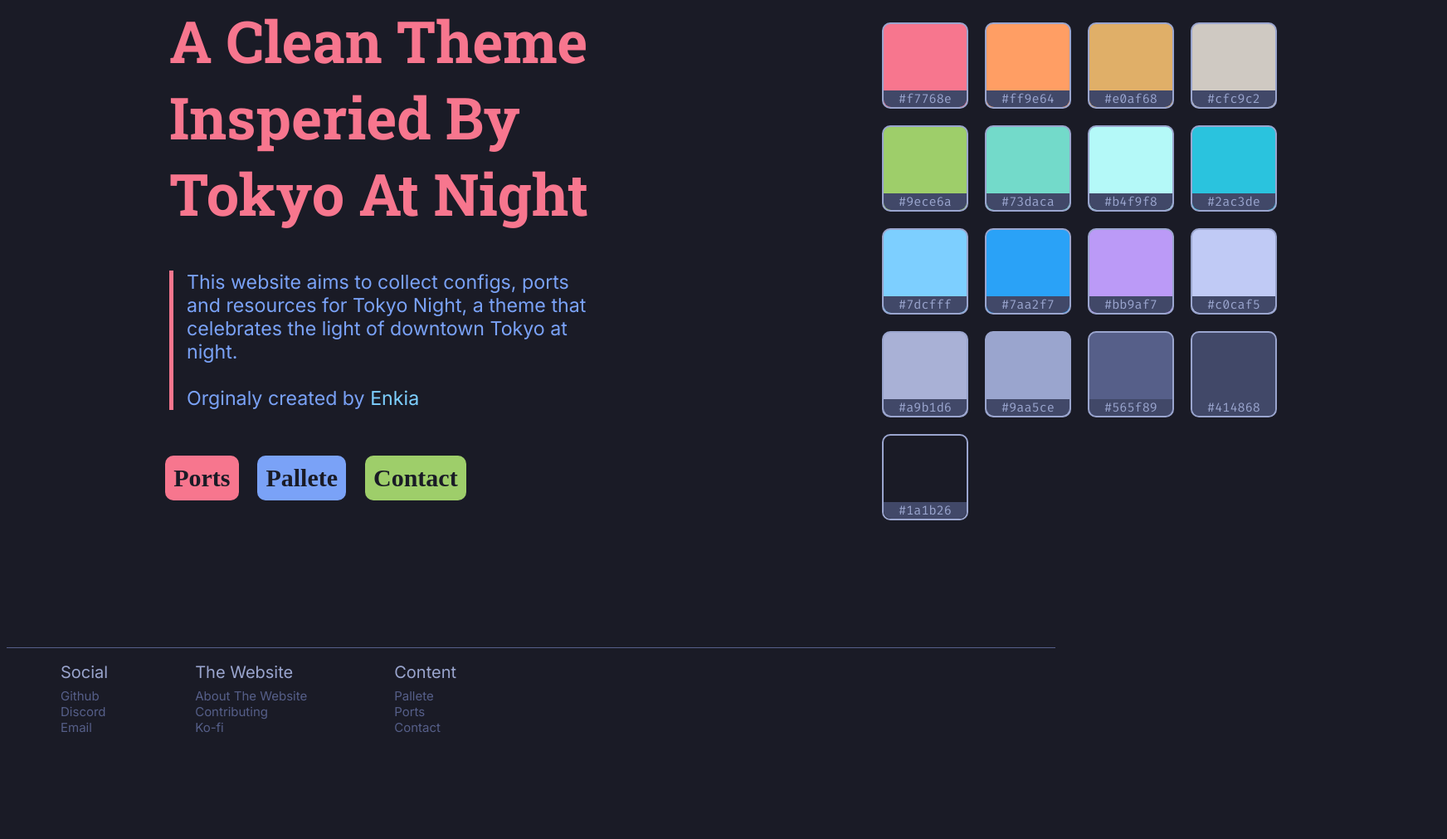
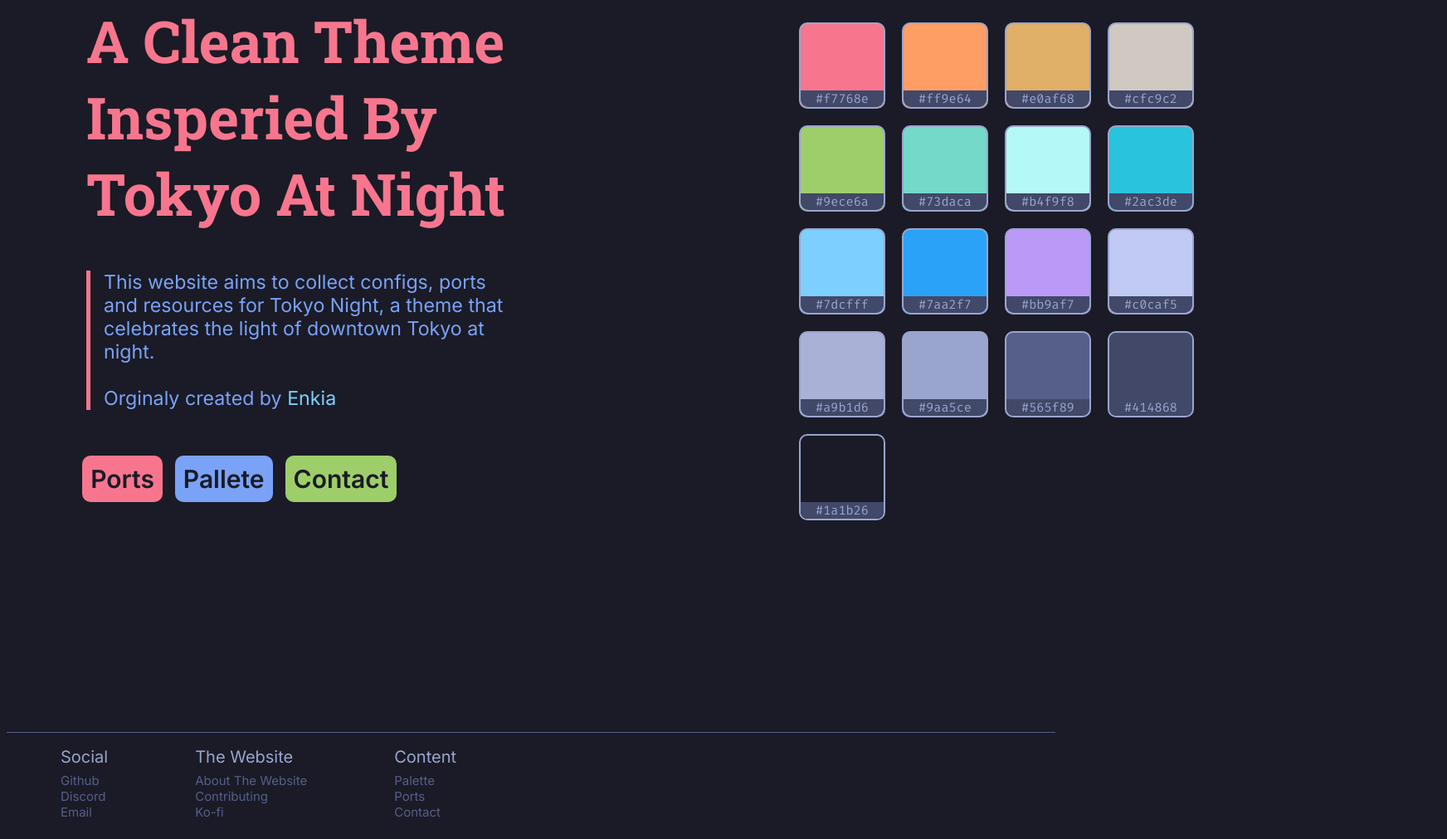
Before and after one commit to wixdaq/Tokyo-Night-Website, a plain HTML site: page index.html in a window 1280 px wide. Shown: the part 82-1093 px from the top of the page at 83% size, 1744 px wide, since content can reach past the window. Before the commit the page ends 991 px from the top, so only its background shows below. Drawn offline with Linux system fonts and the light colour scheme.

Commit message:
fixed the postion of the bottom bar

```diff
--- a/index.html
+++ b/index.html
@@ -204,7 +204,7 @@
 
             <h2 class="menu-h2">The Website</h2>
             <ul>
-                <li><a href="websiteinfo.html">About The Website</a></li>
+                <li><a href="websiteinfo.html#contributing">About The Website</a></li>
                 <li><a href="websiteinfo.html#contributing">Contributing</a></li>
                 <li><a href="https://ko-fi.com/wixdaq">Ko-fi</a></li>
             </ul>
@@ -213,7 +213,7 @@
         <div class="link-list">
             <h2 class="menu-h2">Content</h2>
             <ul>
-                <li><a href="pallete.html">Pallete</a></li>
+                <li><a href="palette.html">Palette</a></li>
                 <li><a href="ports.html">Ports</a></li>
                 <li><a href="contact.html">Contact</a></li>
             </ul>
--- a/styles/contactstyle.css
+++ b/styles/contactstyle.css
@@ -12,7 +12,8 @@ body {
     flex-wrap: wrap;
     width: fit-content;
     height: fit-content;
-    margin-bottom: 138px;
+    margin-bottom: 16%;
+    margin-top: 90px;
 
 }
 
@@ -25,7 +26,7 @@ body {
     border-radius: 10px;
     border: 1px solid #c9caf5;
     padding: 10px;
-    margin-top: 8rem;
+
 }
 
 p {
--- a/styles/style.css
+++ b/styles/style.css
@@ -5,12 +5,12 @@
 
 .flex-container {
     display: flex;
-    margin-bottom: 138px;
+    margin-bottom: 240%;
 }
 
 .content {
     flex-direction: row;
-    margin-left: 100px;
+
 }
 
 h1 {
@@ -31,7 +31,7 @@ h1 {
 .info {
     color: #7aa2f7;
     font-size: 1.45rem;
-    font-family:inter;
+    font-family: inter;
     width: 500px;
     padding-left: 1rem;
     margin-left: 6rem;
@@ -65,10 +65,9 @@ button {
     padding: 10px;
     font-size: 30px;
     margin-left: 0.7rem;
-    margin-right: 0.5rem;
     margin-top: 1rem;
     border:none;
-    font-family: Jet brains mono;
+
 }
 
 .buttons {
@@ -77,8 +76,9 @@ button {
 
 .buttons a {
     text-decoration: none;
-    color: #1a1b26;
+    color:#1a1b26;
     font-weight: 600;
+    font-family: inter;
 
 }
 
@@ -366,11 +366,11 @@ button {
 
 footer {
     display: flex;
-    max-height: 120px;
     flex-direction: row;
     background-color: greens;
     padding-left: 55px;
-    border-top: 1px solid #565f89
+    border-top: 1px solid #565f89;
+    height: 120px;
 }
 
 
@@ -392,7 +392,6 @@ ul {
 .link-list {
     margin-left: 10px;
     margin-right: 95px;
-    padding-bottom: 20px;
     font-family: inter;
     font-size: 15px;
 }
--- a/styles/websiteinfostyle.css
+++ b/styles/websiteinfostyle.css
@@ -6,7 +6,7 @@
     margin-left: 10%;
     flex-wrap: wrap;
     width:50%;
-    margin-bottom: 138px;
+    margin-bottom: 260px;
  }
 
  h1 {
@@ -14,12 +14,14 @@
     font-family: inter;
     font-size: 40px;
     margin-bottom: 50px;
+    white-space: nowrap;
  }
 
  h2 {
     color:#9ece6a;
     font-family:inter;
     font-size: 25px;
+    white-space: nowrap;
  }
 
  .todo {
@@ -75,6 +77,7 @@ footer {
     display: flex;
     flex-direction: row;
     max-height: 120px;
+    height: 120px;
     background-color: greens;
     padding-left: 55px;
     border-top: 1px solid #565f89;
```
Also changed, not shown: contact.html (+3 -3 lines), palette.html (+2 -2 lines), ports.html (+2 -2 lines), websiteinfo.html (+4 -4 lines).
